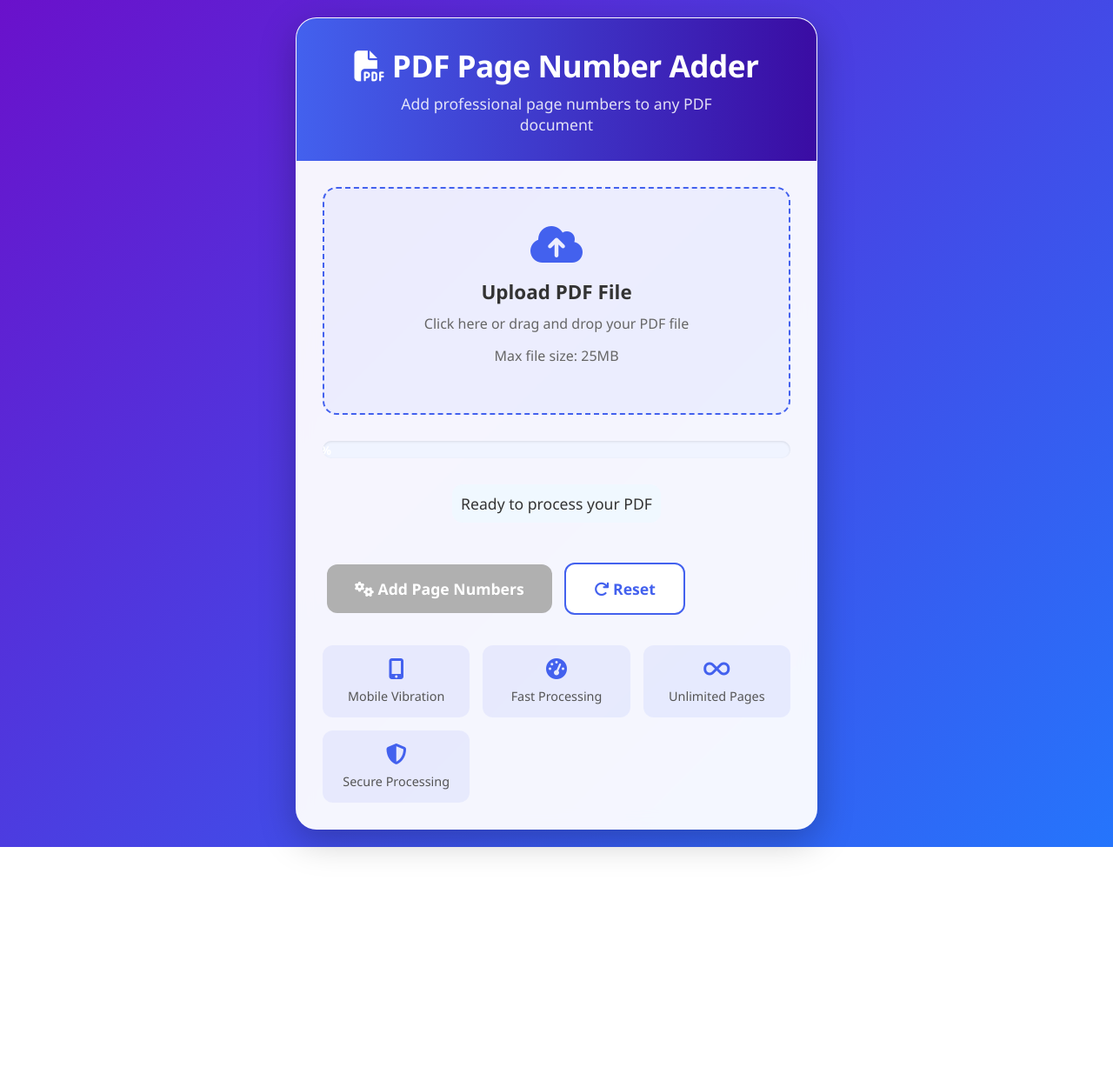
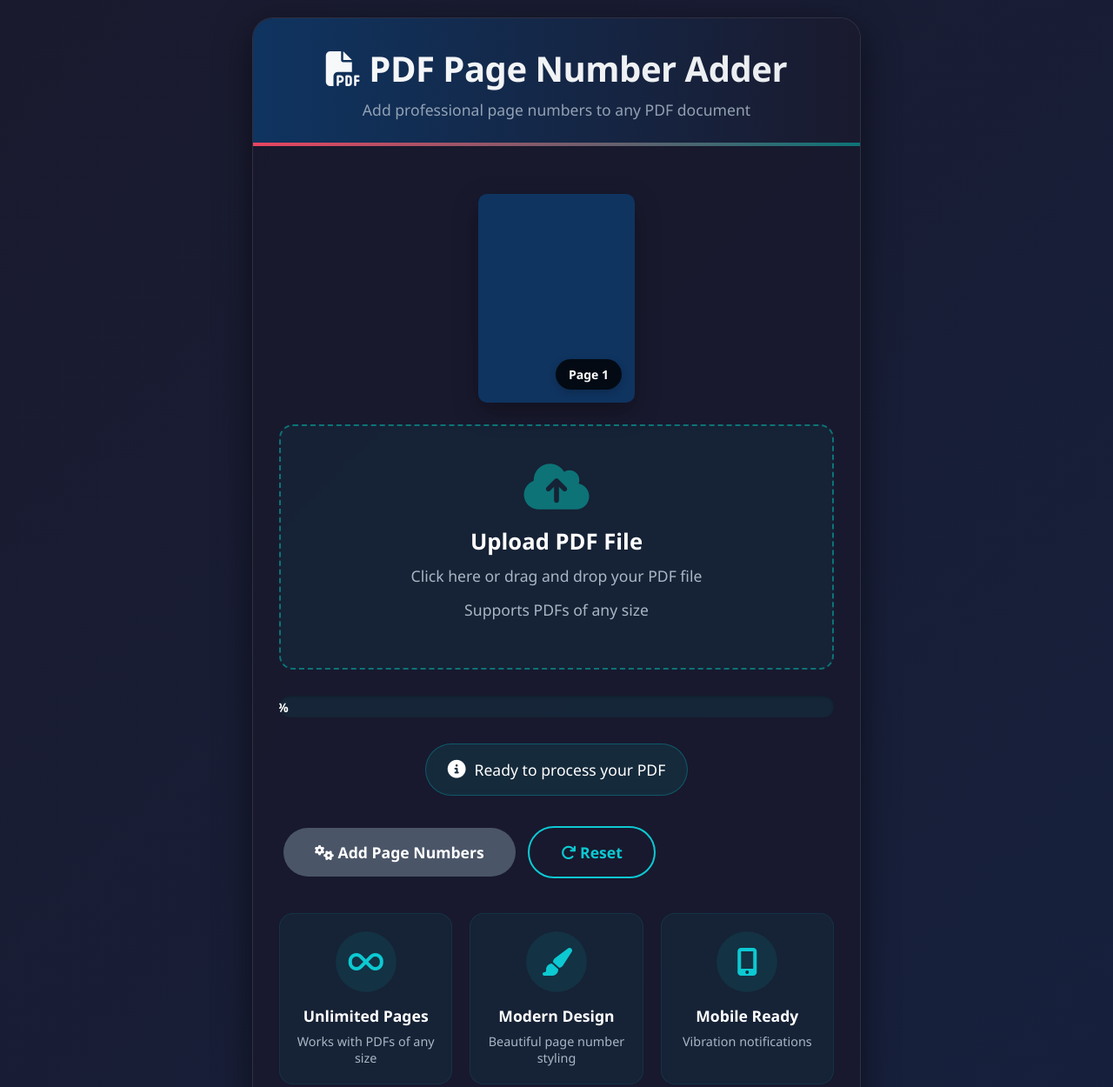
Before and after one commit to hisandeepkumar/pdf_page_no., a plain HTML site: page index.html in a window 1280 px wide. Shown: the top 1250 px of the page at 87% size. Before the commit the page ends 974 px from the top, so only its background shows below. Drawn offline with Linux system fonts and the light colour scheme.

Commit message:
Update index.html

```diff
--- a/index.html
+++ b/index.html
@@ -15,38 +15,53 @@
     }
 
     body {
-      background: linear-gradient(135deg, #6a11cb 0%, #2575fc 100%);
+      background: linear-gradient(135deg, #1a1a2e 0%, #16213e 100%);
       min-height: 100vh;
       display: flex;
       justify-content: center;
       align-items: center;
       padding: 20px;
+      color: #fff;
     }
 
     .container {
       width: 100%;
-      max-width: 600px;
-      background: rgba(255, 255, 255, 0.95);
+      max-width: 700px;
+      background: rgba(25, 25, 45, 0.85);
       border-radius: 24px;
-      box-shadow: 0 12px 40px rgba(0, 0, 0, 0.25);
+      box-shadow: 0 12px 40px rgba(0, 0, 0, 0.5);
       overflow: hidden;
       backdrop-filter: blur(10px);
-      border: 1px solid rgba(255, 255, 255, 0.3);
+      border: 1px solid rgba(255, 255, 255, 0.1);
     }
 
     .header {
-      background: linear-gradient(90deg, #4361ee, #3a0ca3);
+      background: linear-gradient(90deg, #0f3460, #1a1a2e);
       color: white;
       padding: 30px;
       text-align: center;
       position: relative;
     }
 
+    .header::after {
+      content: '';
+      position: absolute;
+      bottom: 0;
+      left: 0;
+      width: 100%;
+      height: 4px;
+      background: linear-gradient(90deg, #e94560, #0d7377);
+    }
+
     .header h1 {
       font-weight: 700;
-      font-size: 2.2rem;
+      font-size: 2.5rem;
       margin-bottom: 8px;
       letter-spacing: -0.5px;
+      background: linear-gradient(90deg, #f8f9fa, #e9ecef);
+      -webkit-background-clip: text;
+      background-clip: text;
+      color: transparent;
     }
 
     .header p {
@@ -54,6 +69,7 @@
       font-size: 1.1rem;
       max-width: 80%;
       margin: 0 auto;
+      color: #a9b7c6;
     }
 
     .content {
@@ -61,55 +77,85 @@
     }
 
     .upload-area {
-      border: 2px dashed #4361ee;
+      border: 2px dashed #0d7377;
       border-radius: 16px;
       padding: 40px 20px;
       text-align: center;
-      background: rgba(67, 97, 238, 0.05);
+      background: rgba(13, 115, 119, 0.1);
       cursor: pointer;
       transition: all 0.3s ease;
       margin-bottom: 25px;
+      position: relative;
+      overflow: hidden;
     }
 
     .upload-area:hover {
-      background: rgba(67, 97, 238, 0.1);
+      background: rgba(13, 115, 119, 0.2);
+      border-color: #0dc9d2;
     }
 
     .upload-area i {
-      font-size: 48px;
-      color: #4361ee;
+      font-size: 60px;
+      color: #0d7377;
       margin-bottom: 15px;
+      transition: all 0.3s;
+    }
+
+    .upload-area:hover i {
+      color: #0dc9d2;
+      transform: scale(1.1);
     }
 
     .upload-area h3 {
-      color: #333;
+      color: #fff;
       margin-bottom: 10px;
-      font-size: 1.4rem;
+      font-size: 1.6rem;
+      font-weight: 600;
     }
 
     .upload-area p {
-      color: #666;
+      color: #a9b7c6;
       margin-bottom: 15px;
+      font-size: 1.1rem;
     }
 
     .btn {
       display: inline-block;
-      background: linear-gradient(90deg, #4361ee, #3a0ca3);
+      background: linear-gradient(90deg, #0d7377, #0dc9d2);
       color: white;
       border: none;
-      padding: 16px 32px;
-      border-radius: 12px;
+      padding: 16px 36px;
+      border-radius: 50px;
       font-size: 1.1rem;
       font-weight: 600;
       cursor: pointer;
       transition: all 0.3s ease;
-      box-shadow: 0 4px 15px rgba(67, 97, 238, 0.3);
+      box-shadow: 0 5px 20px rgba(13, 115, 119, 0.4);
       margin: 10px 5px;
+      position: relative;
+      overflow: hidden;
+      z-index: 1;
+    }
+
+    .btn::before {
+      content: '';
+      position: absolute;
+      top: 0;
+      left: 0;
+      width: 0%;
+      height: 100%;
+      background: linear-gradient(90deg, #0dc9d2, #0d7377);
+      transition: all 0.4s;
+      z-index: -1;
+    }
+
+    .btn:hover::before {
+      width: 100%;
     }
 
     .btn:hover {
       transform: translateY(-3px);
-      box-shadow: 0 6px 20px rgba(67, 97, 238, 0.4);
+      box-shadow: 0 8px 25px rgba(13, 115, 119, 0.6);
     }
 
     .btn:active {
@@ -117,34 +163,40 @@
     }
 
     .btn:disabled {
-      background: #b0b0b0;
+      background: #4a5568;
       cursor: not-allowed;
       transform: none;
       box-shadow: none;
     }
 
+    .btn:disabled::before {
+      display: none;
+    }
+
     .btn-secondary {
-      background: white;
-      color: #4361ee;
-      border: 2px solid #4361ee;
+      background: transparent;
+      color: #0dc9d2;
+      border: 2px solid #0dc9d2;
       box-shadow: none;
     }
 
     .progress-container {
       margin: 30px 0;
-      background: #f0f4ff;
+      background: rgba(13, 115, 119, 0.15);
       border-radius: 12px;
       overflow: hidden;
-      box-shadow: inset 0 1px 3px rgba(0,0,0,0.1);
+      box-shadow: inset 0 1px 3px rgba(0,0,0,0.3);
+      height: 25px;
     }
 
     .progress-bar {
-      height: 20px;
-      background: linear-gradient(90deg, #4cc9f0, #4361ee);
+      height: 100%;
+      background: linear-gradient(90deg, #0d7377, #0dc9d2);
       border-radius: 12px;
       width: 0%;
       transition: width 0.5s ease;
       position: relative;
+      box-shadow: 0 0 15px rgba(13, 199, 210, 0.3);
     }
 
     .progress-text {
@@ -154,41 +206,55 @@
       transform: translate(-50%, -50%);
       color: white;
       font-weight: 600;
-      font-size: 0.85rem;
+      font-size: 0.9rem;
+      text-shadow: 0 1px 2px rgba(0,0,0,0.3);
     }
 
     .status-container {
       text-align: center;
-      margin: 20px 0;
+      margin: 25px 0;
       min-height: 60px;
+      display: flex;
+      justify-content: center;
     }
 
     .status {
       font-size: 1.1rem;
-      color: #333;
+      color: #fff;
       font-weight: 500;
-      padding: 10px;
-      border-radius: 12px;
-      background: #f0f8ff;
-      display: inline-block;
+      padding: 15px 25px;
+      border-radius: 50px;
+      background: rgba(13, 115, 119, 0.2);
+      display: inline-flex;
+      align-items: center;
+      gap: 10px;
+      backdrop-filter: blur(5px);
+      border: 1px solid rgba(13, 199, 210, 0.3);
+    }
+
+    .status i {
+      font-size: 1.3rem;
     }
 
     .status.success {
-      background: #e8f5e9;
-      color: #2e7d32;
+      background: rgba(46, 213, 115, 0.15);
+      color: #2ed573;
+      border-color: rgba(46, 213, 115, 0.3);
     }
 
     .status.error {
-      background: #ffebee;
-      color: #c62828;
+      background: rgba(255, 107, 107, 0.15);
+      color: #ff6b6b;
+      border-color: rgba(255, 107, 107, 0.3);
     }
 
     .file-info {
-      background: #f0f4ff;
-      border-radius: 12px;
-      padding: 15px;
-      margin: 20px 0;
+      background: rgba(13, 115, 119, 0.1);
+      border-radius: 16px;
+      padding: 20px;
+      margin: 25px 0;
       display: none;
+      border: 1px solid rgba(13, 199, 210, 0.1);
     }
 
     .file-info.show {
@@ -197,18 +263,22 @@
     }
 
     .file-info p {
-      margin: 8px 0;
-      color: #333;
+      margin: 10px 0;
+      color: #a9b7c6;
+      display: flex;
+      justify-content: space-between;
+      padding-bottom: 8px;
+      border-bottom: 1px solid rgba(169, 183, 198, 0.1);
     }
 
     .file-info span {
       font-weight: 600;
-      color: #4361ee;
+      color: #0dc9d2;
     }
 
     .download-section {
       text-align: center;
-      margin-top: 20px;
+      margin-top: 25px;
       display: none;
       animation: fadeIn 0.5s;
     }
@@ -219,46 +289,98 @@
 
     .features {
       display: grid;
-      grid-template-columns: repeat(auto-fit, minmax(140px, 1fr));
-      gap: 15px;
-      margin-top: 25px;
+      grid-template-columns: repeat(auto-fit, minmax(160px, 1fr));
+      gap: 20px;
+      margin-top: 30px;
     }
 
     .feature {
-      background: rgba(67, 97, 238, 0.08);
-      border-radius: 12px;
-      padding: 15px 10px;
+      background: rgba(13, 115, 119, 0.1);
+      border-radius: 16px;
+      padding: 20px 15px;
       text-align: center;
+      transition: all 0.3s;
+      border: 1px solid rgba(13, 199, 210, 0.1);
+    }
+
+    .feature:hover {
+      transform: translateY(-5px);
+      background: rgba(13, 115, 119, 0.2);
+      box-shadow: 0 8px 20px rgba(0,0,0,0.2);
     }
 
     .feature i {
-      color: #4361ee;
-      font-size: 24px;
-      margin-bottom: 10px;
+      color: #0dc9d2;
+      font-size: 32px;
+      margin-bottom: 15px;
+      background: rgba(13, 115, 119, 0.2);
+      width: 70px;
+      height: 70px;
+      display: inline-flex;
+      align-items: center;
+      justify-content: center;
+      border-radius: 50%;
+    }
+
+    .feature h4 {
+      color: #fff;
+      margin-bottom: 8px;
+      font-size: 1.1rem;
     }
 
     .feature p {
       font-size: 0.9rem;
-      color: #555;
-      font-weight: 500;
+      color: #a9b7c6;
+      font-weight: 400;
+    }
+
+    .preview {
+      display: flex;
+      justify-content: center;
+      margin: 25px 0;
+    }
+
+    .page-preview {
+      width: 180px;
+      height: 240px;
+      background: #0f3460;
+      border-radius: 10px;
+      position: relative;
+      box-shadow: 0 10px 30px rgba(0,0,0,0.3);
+      overflow: hidden;
+      display: flex;
+      align-items: flex-end;
+      justify-content: flex-end;
+      padding: 15px;
+    }
+
+    .page-number {
+      background: rgba(0, 0, 0, 0.8);
+      color: white;
+      font-weight: bold;
+      padding: 8px 15px;
+      border-radius: 20px;
+      font-size: 14px;
+      display: inline-flex;
+      box-shadow: 0 3px 10px rgba(0,0,0,0.2);
     }
 
     @keyframes fadeIn {
-      from { opacity: 0; transform: translateY(10px); }
+      from { opacity: 0; transform: translateY(20px); }
       to { opacity: 1; transform: translateY(0); }
     }
 
     @keyframes pulse {
-      0% { box-shadow: 0 0 0 0 rgba(67, 97, 238, 0.4); }
-      70% { box-shadow: 0 0 0 12px rgba(67, 97, 238, 0); }
-      100% { box-shadow: 0 0 0 0 rgba(67, 97, 238, 0); }
+      0% { transform: scale(1); box-shadow: 0 0 0 0 rgba(13, 199, 210, 0.7); }
+      70% { transform: scale(1.02); box-shadow: 0 0 0 15px rgba(13, 199, 210, 0); }
+      100% { transform: scale(1); box-shadow: 0 0 0 0 rgba(13, 199, 210, 0); }
     }
 
     .pulse {
-      animation: pulse 1.5s infinite;
+      animation: pulse 2s infinite;
     }
 
-    @media (max-width: 600px) {
+    @media (max-width: 768px) {
       .header {
         padding: 25px 15px;
       }
@@ -268,16 +390,18 @@
       }
 
       .header h1 {
-        font-size: 1.8rem;
+        font-size: 2rem;
       }
 
       .btn {
-        padding: 14px 26px;
+        padding: 14px 28px;
         font-size: 1rem;
+        width: 100%;
+        margin: 8px 0;
       }
 
       .features {
-        grid-template-columns: 1fr 1fr;
+        grid-template-columns: 1fr;
       }
     }
   </style>
@@ -290,19 +414,25 @@
     </div>
 
     <div class="content">
+      <div class="preview">
+        <div class="page-preview">
+          <div class="page-number">Page 1</div>
+        </div>
+      </div>
+
       <div class="upload-area" id="uploadArea">
         <i class="fas fa-cloud-upload-alt"></i>
         <h3>Upload PDF File</h3>
         <p>Click here or drag and drop your PDF file</p>
-        <p class="small">Max file size: 25MB</p>
+        <p>Supports PDFs of any size</p>
       </div>
 
       <input type="file" id="pdfUpload" accept="application/pdf" hidden>
 
       <div class="file-info" id="fileInfo">
-        <p>File: <span id="fileName">-</span></p>
-        <p>Size: <span id="fileSize">-</span></p>
-        <p>Pages: <span id="pageCount">-</span></p>
+        <p>File Name: <span id="fileName">-</span></p>
+        <p>File Size: <span id="fileSize">-</span></p>
+        <p>Total Pages: <span id="pageCount">-</span></p>
       </div>
 
       <div class="progress-container">
@@ -312,7 +442,10 @@
       </div>
 
       <div class="status-container">
-        <div class="status" id="status">Ready to process your PDF</div>
+        <div class="status" id="status">
+          <i class="fas fa-info-circle"></i>
+          <span>Ready to process your PDF</span>
+        </div>
       </div>
 
       <div class="actions">
@@ -332,20 +465,24 @@
 
       <div class="features">
         <div class="feature">
+          <i class="fas fa-infinity"></i>
+          <h4>Unlimited Pages</h4>
+          <p>Works with PDFs of any size</p>
+        </div>
+        <div class="feature">
+          <i class="fas fa-paint-brush"></i>
+          <h4>Modern Design</h4>
+          <p>Beautiful page number styling</p>
+        </div>
+        <div class="feature">
           <i class="fas fa-mobile-alt"></i>
-          <p>Mobile Vibration</p>
+          <h4>Mobile Ready</h4>
+          <p>Vibration notifications</p>
         </div>
         <div class="feature">
           <i class="fas fa-tachometer-alt"></i>
-          <p>Fast Processing</p>
-        </div>
-        <div class="feature">
-          <i class="fas fa-infinity"></i>
-          <p>Unlimited Pages</p>
-        </div>
-        <div class="feature">
-          <i class="fas fa-shield-alt"></i>
-          <p>Secure Processing</p>
+          <h4>Fast Processing</h4>
+          <p>Optimized for large files</p>
         </div>
       </div>
     </div>
@@ -365,7 +502,9 @@
       const progressBar = document.getElementById('progressBar');
       const progressText = document.getElementById('progressText');
       const status = document.getElementById('status');
+      const statusText = status.querySelector('span');
       const downloadSection = document.getElementById('downloadSection');
+      const statusIcon = status.querySelector('i');
 
       let pdfDoc = null;
       let processedPdf = null;
@@ -378,19 +517,19 @@
       // Drag and drop functionality
       uploadArea.addEventListener('dragover', (e) => {
         e.preventDefault();
-        uploadArea.style.background = 'rgba(67, 97, 238, 0.15)';
-        uploadArea.style.borderColor = '#3a0ca3';
+        uploadArea.style.background = 'rgba(13, 115, 119, 0.2)';
+        uploadArea.style.borderColor = '#0dc9d2';
       });
 
       uploadArea.addEventListener('dragleave', () => {
-        uploadArea.style.background = 'rgba(67, 97, 238, 0.05)';
-        uploadArea.style.borderColor = '#4361ee';
+        uploadArea.style.background = 'rgba(13, 115, 119, 0.1)';
+        uploadArea.style.borderColor = '#0d7377';
       });
 
       uploadArea.addEventListener('drop', (e) => {
         e.preventDefault();
-        uploadArea.style.background = 'rgba(67, 97, 238, 0.05)';
-        uploadArea.style.borderColor = '#4361ee';
+        uploadArea.style.background = 'rgba(13, 115, 119, 0.1)';
+        uploadArea.style.borderColor = '#0d7377';
 
         if (e.dataTransfer.files.length) {
           fileInput.files = e.dataTransfer.files;
@@ -473,30 +612,40 @@
             const progress = Math.floor(((i + 1) / totalPages) * 100);
             updateProgress(progress);
 
-            // Add page number
+            // Add page number with black background
             const fontSize = 12;
-            const text = `Page ${i + 1} of ${totalPages}`;
+            const padding = 8;
+            const text = `Page ${i + 1}`;
             const textWidth = font.widthOfTextAtSize(text, fontSize);
+            const boxWidth = textWidth + padding * 2;
+            const boxHeight = fontSize + padding * 2;
 
+            // Position at bottom center
+            const x = (width - boxWidth) / 2;
+            const y = 30;
+
+            // Draw rounded background rectangle
+            page.drawRectangle({
+              x: x,
+              y: y,
+              width: boxWidth,
+              height: boxHeight,
+              color: PDFLib.rgb(0, 0, 0),
+              borderWidth: 0,
+              borderColor: PDFLib.rgb(0, 0, 0),
+              opacity: 1,
+              borderOpacity: 1,
+              borderRoundedRadius: 15,
+            });
+
+            // Draw white bold page number
             page.drawText(text, {
-              x: width - textWidth - 40,
-              y: 30,
+              x: x + padding,
+              y: y + padding,
               size: fontSize,
               font: font,
-              color: PDFLib.rgb(0.2, 0.2, 0.2)
+              color: PDFLib.rgb(1, 1, 1),
             });
-
-            // Add decorative line
-            page.drawLine({
-              start: { x: width - textWidth - 50, y: 25 },
-              end: { x: width - 30, y: 25 },
-              thickness: 1,
-              color: PDFLib.rgb(0.4, 0.4, 0.8),
-              opacity: 0.7
-            });
-
-            // Simulate processing time
-            await new Promise(resolve => setTimeout(resolve, 20));
           }
 
           // Save the modified PDF
@@ -550,6 +699,9 @@
         processBtn.disabled = true;
         updateProgress(0);
         setStatus('Ready to process your PDF');
+
+        // Reset status icon
+        statusIcon.className = 'fas fa-info-circle';
       }
 
       // Update progress bar
@@ -560,9 +712,17 @@
 
       // Set status message
       function setStatus(message, type) {
-        status.textContent = message;
+        statusText.textContent = message;
         status.className = 'status';
-        if (type) status.classList.add(type);
+        statusIcon.className = 'fas fa-info-circle';
+
+        if (type === 'success') {
+          status.classList.add('success');
+          statusIcon.className = 'fas fa-check-circle';
+        } else if (type === 'error') {
+          status.classList.add('error');
+          statusIcon.className = 'fas fa-exclamation-circle';
+        }
       }
 
       // Show notification (vibrate if possible)
@@ -573,8 +733,7 @@
         }
 
         // Show visual notification
-        status.classList.add('pulse');
-        setTimeout(() => status.classList.remove('pulse'), 2000);
+        downloadBtn.classList.add('pulse');
       }
 
       // Format file size
```
